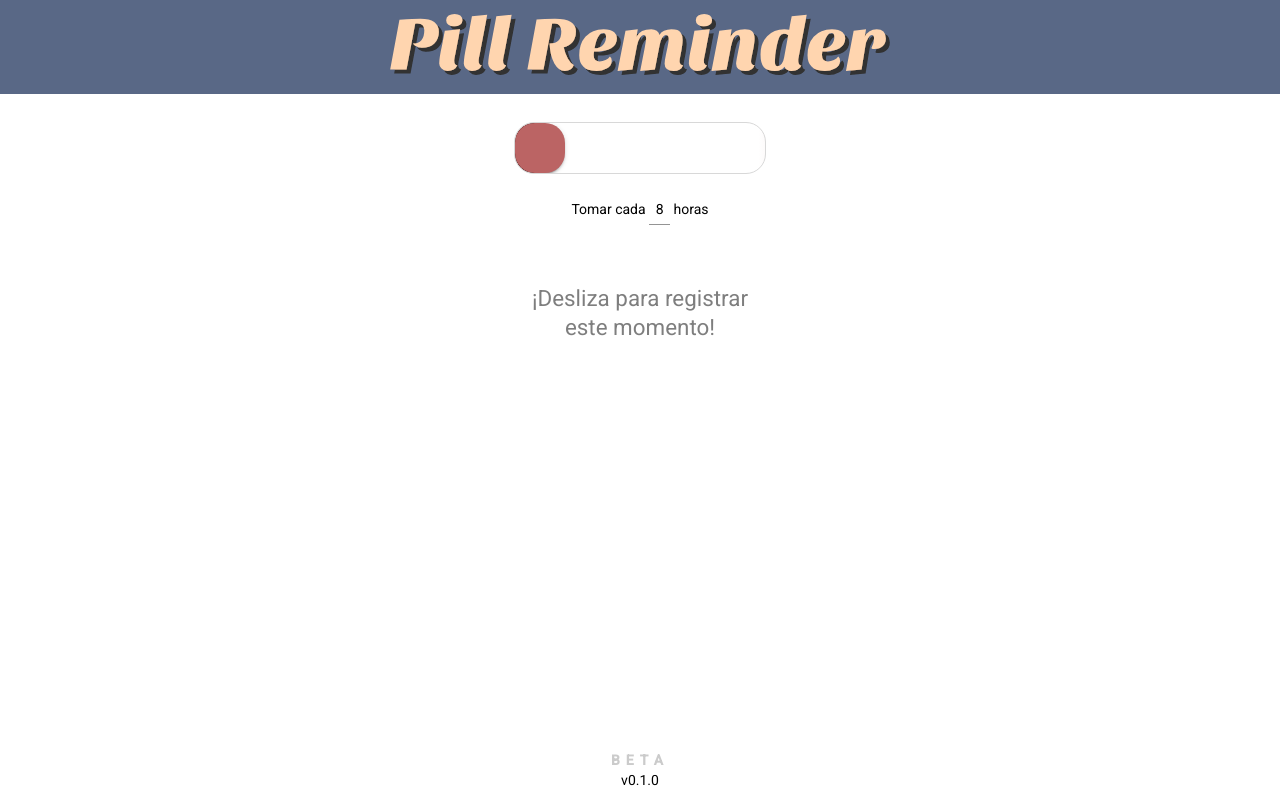
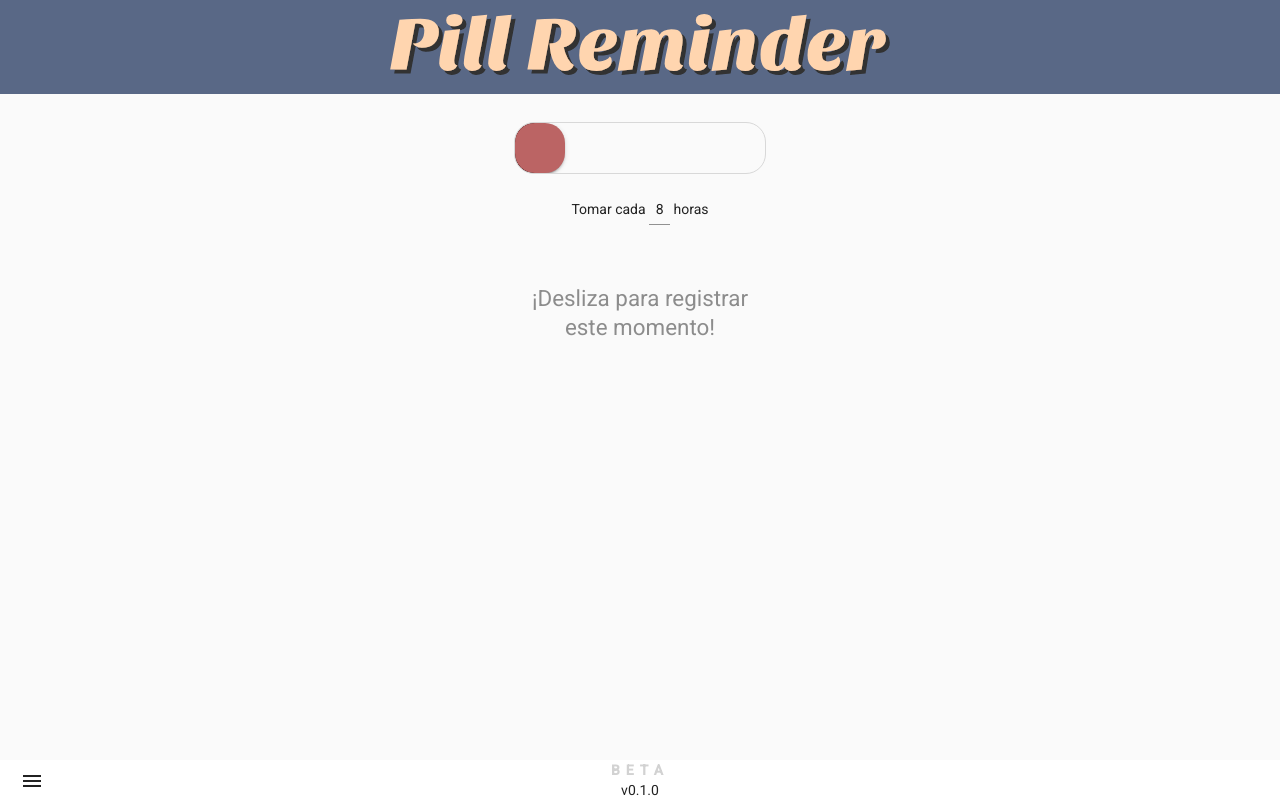
Before and after one commit to zaldih/pill-reminder, an Angular app: page / in a window 1280 px wide. Built offline with nearby package versions, Linux system fonts and the light colour scheme.

Commit message:
Feat/sidenav (#3)
* feat: implement basic sidenav

* refactor(app): move sidenav to its module

* style(footer): move footer to bottom

```diff
--- a/src/app/app.component.html
+++ b/src/app/app.component.html
@@ -1,5 +1,11 @@
+<mat-sidenav-container>
+  <mat-sidenav #drawer [mode]="drawerMode" [opened]="isOpened">
+    <app-sidenav-content></app-sidenav-content>
+  </mat-sidenav>
+
+  <mat-sidenav-content>
+    <!-- //TODO put here router -->
     <div class="root">
-  <!--  <h1>Pill Reminder</h1> -->
       <div class="title-container">
         <img
           class="title-img"
@@ -13,3 +19,9 @@
         <app-home></app-home>
       </div>
     </div>
+
+    <button class="sidenav-toggle-button" mat-button (click)="toggleSidenav()">
+      <mat-icon>menu</mat-icon>
+    </button>
+  </mat-sidenav-content>
+</mat-sidenav-container>
--- a/src/app/app.component.scss
+++ b/src/app/app.component.scss
@@ -1,3 +1,10 @@
+mat-sidenav {
+  min-width: 280px;
+}
+mat-sidenav-container {
+  height: 100vh;
+}
+
 .root {
   text-align: center;
 }
@@ -11,3 +18,7 @@
 .title-img {
   max-width: 500px;
 }
+.sidenav-toggle-button {
+  position: fixed;
+  bottom: 2px;
+}
--- a/src/app/app.component.ts
+++ b/src/app/app.component.ts
@@ -1,4 +1,5 @@
 import { Component } from '@angular/core';
+import { SidenavService } from './features/sidenav.service';
 
 @Component({
   selector: 'app-root',
@@ -6,7 +7,21 @@ import { Component } from '@angular/core';
   styleUrls: ['./app.component.scss'],
 })
 export class AppComponent {
-  title = 'pill-reminder';
+  title = 'Pill Reminder';
+
+  constructor(private sidenavService: SidenavService) {}
+
+  toggleSidenav() {
+    this.sidenavService.toggle();
+  }
+
+  get isOpened() {
+    return this.sidenavService.opened;
+  }
+
+  get drawerMode() {
+    return this.sidenavService.mode;
+  }
 }
 
 if (typeof Worker !== 'undefined') {
--- a/src/app/app.module.ts
+++ b/src/app/app.module.ts
@@ -6,6 +6,8 @@ import { NgModule } from '@angular/core';
 import { ServiceWorkerModule } from '@angular/service-worker';
 import { environment } from '../environments/environment';
 import { FormsModule } from '@angular/forms';
+import { MaterialModule } from './shared/material/material.module';
+import { SidenavModule } from './features/sidenav/sidenav.module';
 
 @NgModule({
   declarations: [AppComponent],
@@ -14,6 +16,8 @@ import { FormsModule } from '@angular/forms';
     BrowserAnimationsModule,
     FormsModule,
     HomeModule,
+    SidenavModule,
+    MaterialModule,
     ServiceWorkerModule.register('ngsw-worker.js', {
       enabled: environment.production,
       // Register the ServiceWorker as soon as the application is stable
--- /dev/null
+++ b/src/app/features/sidenav.service.ts
@@ -0,0 +1,26 @@
+import { Injectable } from '@angular/core';
+
+type ISidenavMode = 'side' | 'over' | 'push';
+
+@Injectable({
+  providedIn: 'root',
+})
+export class SidenavService {
+  opened = false;
+  mode: ISidenavMode = 'over';
+
+  constructor() {}
+
+  toggle() {
+    this.opened = !this.opened;
+    console.log('toggle!');
+  }
+
+  open() {
+    this.opened = true;
+  }
+
+  close() {
+    this.opened = false;
+  }
+}
--- /dev/null
+++ b/src/app/features/sidenav/sidenav-content/sidenav-content.component.html
@@ -0,0 +1,7 @@
+<div>
+  <div class="sidenav-header">
+    <img src="assets/icon.svg" />
+  </div>
+
+  <div class="sidenav-content">Sección en construcción</div>
+</div>
--- /dev/null
+++ b/src/app/features/sidenav/sidenav-content/sidenav-content.component.scss
@@ -0,0 +1,13 @@
+.sidenav-header {
+  background-color: #596886;
+  text-align: center;
+  img {
+    width: 70%;
+  }
+}
+
+.sidenav-content {
+  padding: 7px;
+  margin-top: 30px;
+  font-size: 1.3em;
+}
--- /dev/null
+++ b/src/app/features/sidenav/sidenav-content/sidenav-content.component.ts
@@ -0,0 +1,13 @@
+import { Component, OnInit } from '@angular/core';
+import { SidenavService } from '../../sidenav.service';
+
+@Component({
+  selector: 'app-sidenav-content',
+  templateUrl: './sidenav-content.component.html',
+  styleUrls: ['./sidenav-content.component.scss'],
+})
+export class SidenavContentComponent implements OnInit {
+  constructor(private sidenavService: SidenavService) {}
+
+  ngOnInit(): void {}
+}
--- a/src/app/pages/home/home.component.scss
+++ b/src/app/pages/home/home.component.scss
@@ -7,7 +7,7 @@
 
 footer {
   position: fixed;
-  bottom: 10px;
+  bottom: 0;
   right: 0;
   left: 0;
   background-color: white;
--- a/src/styles.scss
+++ b/src/styles.scss
@@ -3,8 +3,9 @@
 
 html,
 body {
-  min-height: 100%;
+  min-height: 100vh;
   height: auto;
+  margin: 0;
 }
 body {
   margin: 0;
```
Also changed, not shown: src/app/features/sidenav/sidenav.module.ts (added, +11 -0 lines), 2 other files (tests, documents, lock files or other folders). Lines whose indentation alone changed are shown as unchanged.
